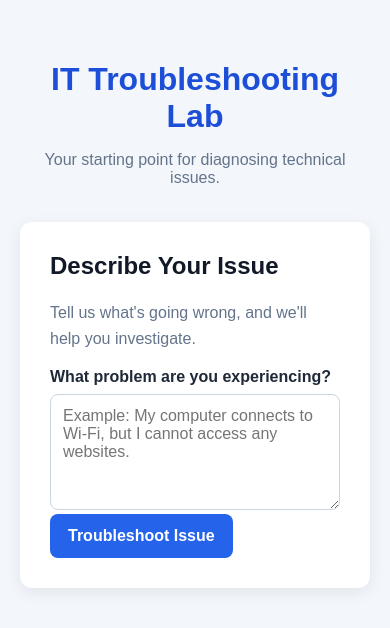
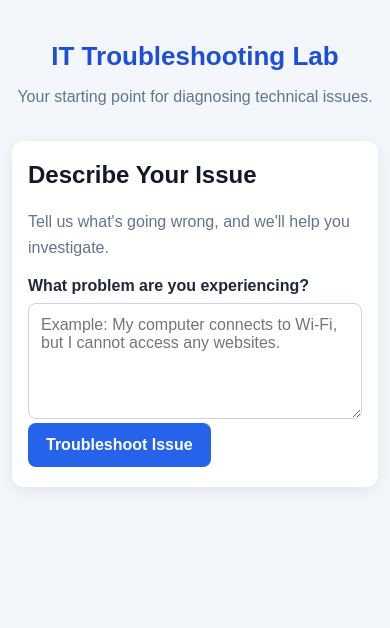
Before and after one commit to ChrisThatGamer1/it-troubleshooting-lab, a Flask app: page / in a window 390 px wide. Shown: the top 628 px of the page. Run offline with Flask 3, Linux system fonts and the light colour scheme.

Commit message:
Improved form responsive layout, fixed bug

```diff
--- a/static/style.css
+++ b/static/style.css
@@ -1,3 +1,8 @@
+/* Keep padding and borders inside element widths */
+* {
+    box-sizing: border-box;
+}
+
 /* Base page styling */
 body {
     font-family: Arial, sans-serif;
@@ -111,3 +116,19 @@ section h2:not(:first-child) + p {
     overflow-wrap: anywhere;
 
 }
+
+/* Mobile Layout */
+@media (max-width: 600px) {
+    body {
+        padding: 24px 12px;
+    }
+
+    header h1 {
+        font-size: 26px;
+        overflow-wrap: anywhere;
+    }
+
+    section {
+        padding: 20px 16px;
+    }
+}
```
